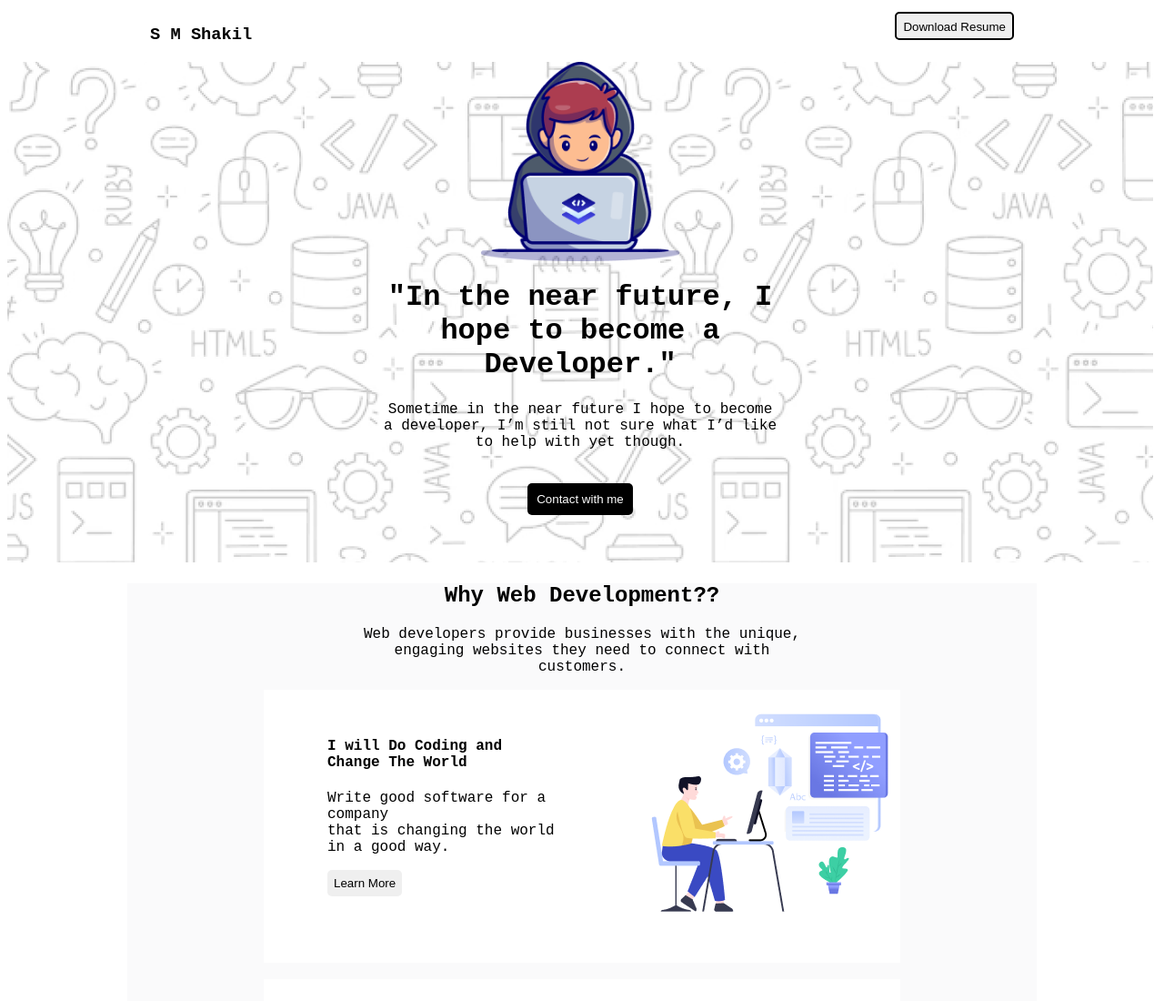
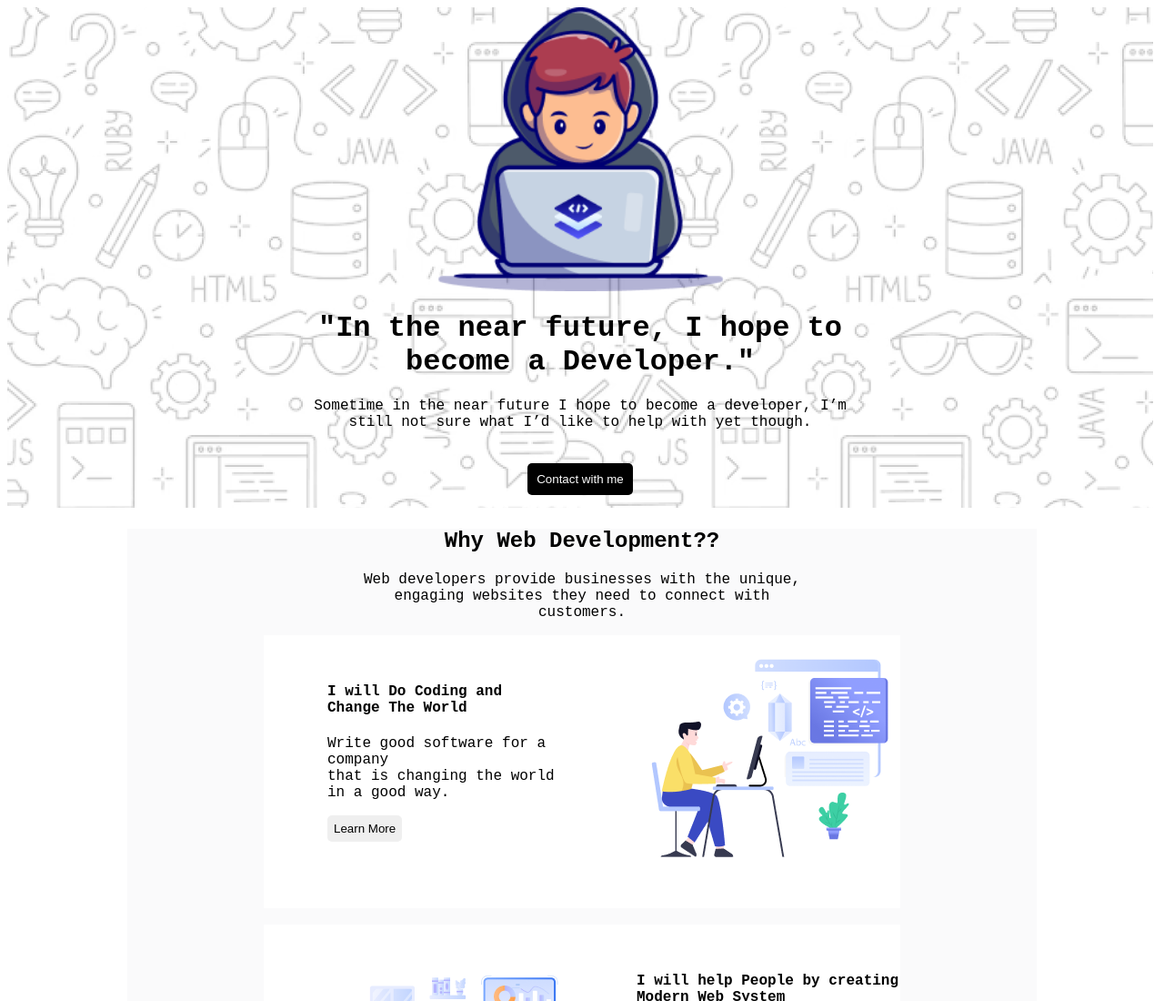
Before and after one commit to smshakil6907/My-First-Assignment, a plain HTML site: page index.html in a window 1280 px wide. Shown: the top 1100 px of the page at 91% size. Drawn offline with Linux system fonts and the light colour scheme; a web font is replaced by a local one.

Commit message:
first commit

```diff
--- a/index.html
+++ b/index.html
@@ -3,16 +3,16 @@
     <head>
         <meta charset="UTF-8">
         <meta name="viewport" content="width=device-width, initial-scale=1.0">
-        <title>My-First-Assignment</title>
+        <title>My-Second-Assignment</title>
         <link rel="stylesheet" href="styles/style.css">
     </head>
     <body>
-        <nav>
+        <!-- <nav>
             <div class="navbar-container">
                 <h3>S M Shakil</h3>
                 <button id="btn">Download Resume</button>
             </div>
-        </nav>
+        </nav> -->
         <header>
             <div class="banner-container">
                 <div class="banner-image-text-container">
--- a/styles/style.css
+++ b/styles/style.css
@@ -5,7 +5,7 @@ body {
 }
 /* navbar style */
 
-.navbar-container {
+/* .navbar-container {
   display: flex;
   justify-content: space-between;
   max-width: 950px;
@@ -16,7 +16,7 @@ body {
   margin-top: 5px;
   padding-bottom: 20px;
   border: 2px solid black;
-}
+} */
 /* banner style */
 
 .banner-container {
@@ -25,15 +25,18 @@ body {
   height: 550px;
 }
 .banner-image-text-container {
-  width: 70%;
+  max-width: 1260px;
+  height: 550px;
   margin: 0 auto;
-  text-align: center;
+
+  /* width: 70%;
+  margin: 0 auto;
+  text-align: center; */
 }
 .banner-image {
   display: flex;
   align-items: center;
   justify-content: center;
-  margin-top: 30px;
 }
 .banner-image img {
   height: 25%;
```
